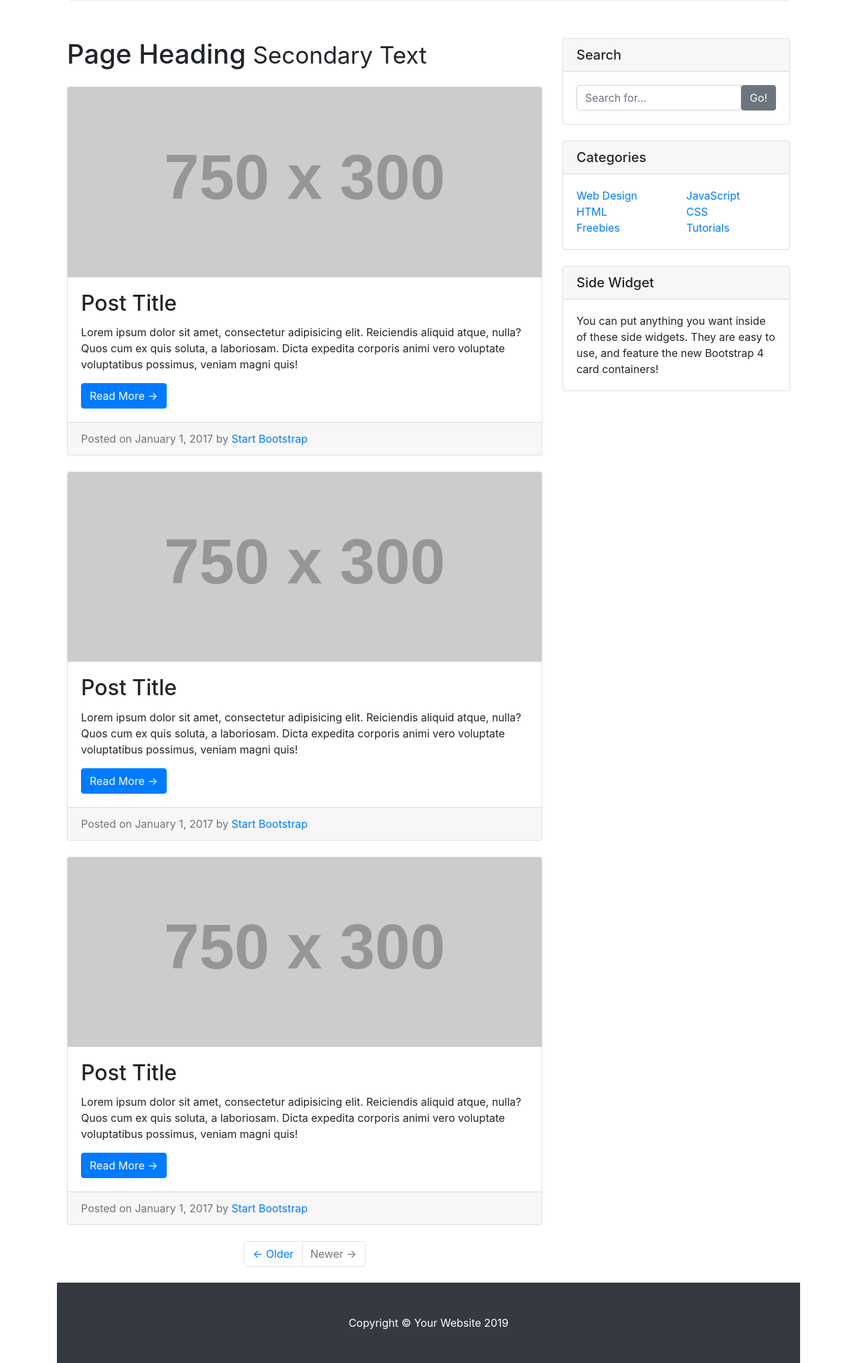
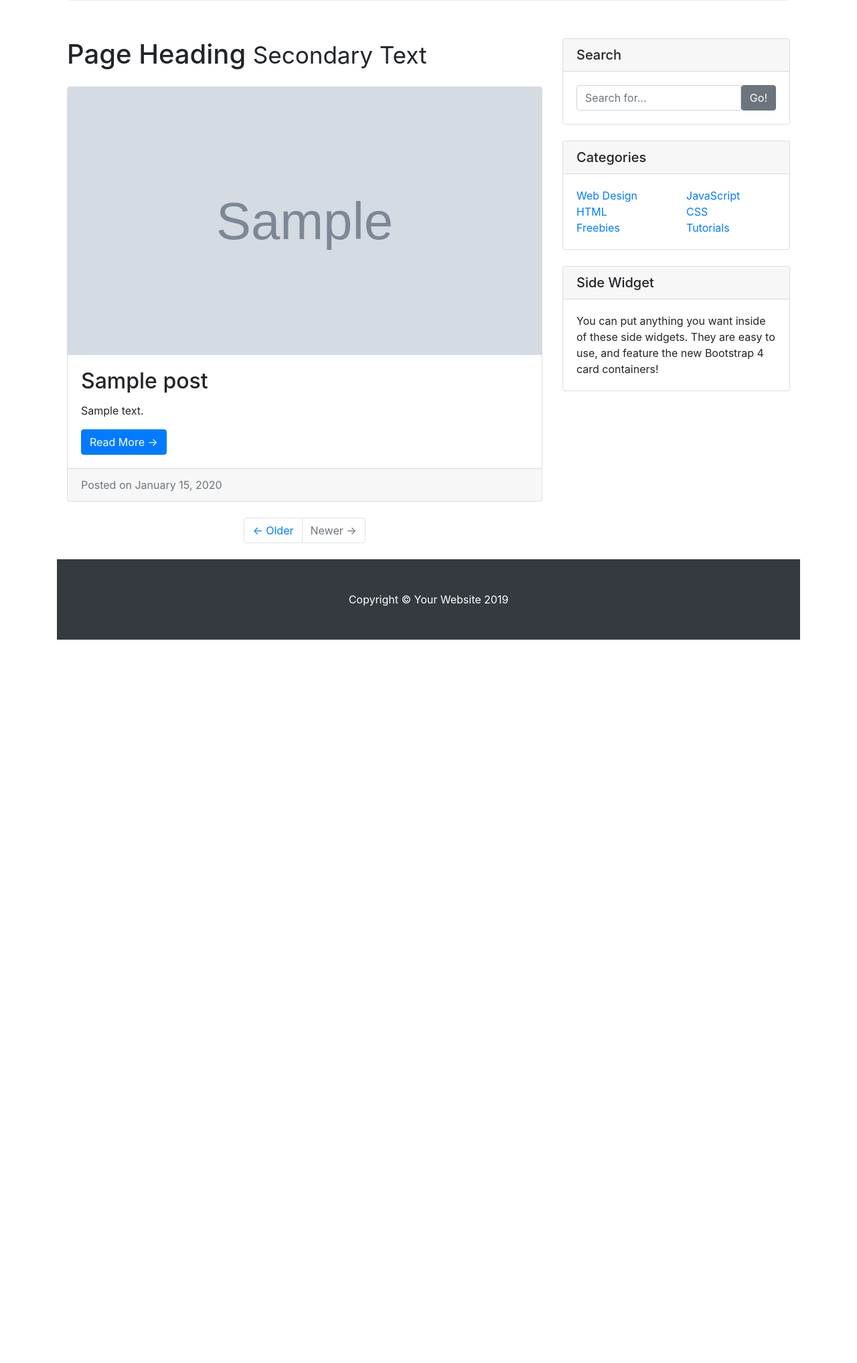
Before and after one commit to leon-bi/neiba, a Django app: template Neighbour/templates/Neighbour/index.html in a window 1280 px wide. Shown: the part 285-2320 px from the top of the page at 67% size. After the commit the page ends 1240 px from the top, so only its background shows below. Run offline with Django 3.2, Linux system fonts and the light colour scheme; the template is opened without the code that fills it: most values are stand-ins (such as "Sample title", 1, 10 or a date in 2020); grey boxes marked "Sample" are stand-in pictures; grey boxes labelled with a size stand in for pictures from a placeholder-image service; some libraries are stand-ins or nearby versions.

Commit message:
added for loops and if tags to display data

```diff
--- a/Neighbour/templates/Neighbour/index.html
+++ b/Neighbour/templates/Neighbour/index.html
@@ -4,9 +4,9 @@
   <div class="jumbotron">
     <h1>Welcome to the Djungle !</h1>
     {% if user.is_authenticated %}
-        <h2>Hello {{ user.username }}</h2>
+    <h2>Hello {{ user.username }}</h2>
     {% else %}
-        <h2>Register or Login if you'd like to</h2>
+    <h2>Register or Login if you'd like to</h2>
     {% endif %}
   </div>
 </div>
@@ -47,47 +47,30 @@
           <small>Secondary Text</small>
         </h1>
 
+
+        {% if posts %}
+        {% for post in posts %}
+
+
+
         <!-- Blog Post -->
         <div class="card mb-4">
-          <img class="card-img-top" src="http://placehold.it/750x300" alt="Card image cap">
+          <img class="card-img-top" src="{{post.image.url}} " alt="Card image cap" style="width: auto; height:400px;">
           <div class="card-body">
-            <h2 class="card-title">Post Title</h2>
-            <p class="card-text">Lorem ipsum dolor sit amet, consectetur adipisicing elit. Reiciendis aliquid atque, nulla? Quos cum ex quis soluta, a laboriosam. Dicta expedita corporis animi vero voluptate voluptatibus possimus, veniam magni quis!</p>
+            <h2 class="card-title">{{post.title}}</h2>
+            <p class="card-text">{{post.content}}</p>
             <a href="#" class="btn btn-primary">Read More &rarr;</a>
           </div>
           <div class="card-footer text-muted">
-            Posted on January 1, 2017 by
-            <a href="#">Start Bootstrap</a>
+            Posted on {{post.date_posted |date:"F d, Y"}}
+            <a href="#"></a>
           </div>
         </div>
 
-        <!-- Blog Post -->
-        <div class="card mb-4">
-          <img class="card-img-top" src="http://placehold.it/750x300" alt="Card image cap">
-          <div class="card-body">
-            <h2 class="card-title">Post Title</h2>
-            <p class="card-text">Lorem ipsum dolor sit amet, consectetur adipisicing elit. Reiciendis aliquid atque, nulla? Quos cum ex quis soluta, a laboriosam. Dicta expedita corporis animi vero voluptate voluptatibus possimus, veniam magni quis!</p>
-            <a href="#" class="btn btn-primary">Read More &rarr;</a>
-          </div>
-          <div class="card-footer text-muted">
-            Posted on January 1, 2017 by
-            <a href="#">Start Bootstrap</a>
-          </div>
-        </div>
-
-        <!-- Blog Post -->
-        <div class="card mb-4">
-          <img class="card-img-top" src="http://placehold.it/750x300" alt="Card image cap">
-          <div class="card-body">
-            <h2 class="card-title">Post Title</h2>
-            <p class="card-text">Lorem ipsum dolor sit amet, consectetur adipisicing elit. Reiciendis aliquid atque, nulla? Quos cum ex quis soluta, a laboriosam. Dicta expedita corporis animi vero voluptate voluptatibus possimus, veniam magni quis!</p>
-            <a href="#" class="btn btn-primary">Read More &rarr;</a>
-          </div>
-          <div class="card-footer text-muted">
-            Posted on January 1, 2017 by
-            <a href="#">Start Bootstrap</a>
-          </div>
-        </div>
+        {% endfor %}
+        {% else %}
+        <h1>No posts available </h1>
+        {% endif %}
 
         <!-- Pagination -->
         <ul class="pagination justify-content-center mb-4">
@@ -156,7 +139,8 @@
         <div class="card my-4">
           <h5 class="card-header">Side Widget</h5>
           <div class="card-body">
-            You can put anything you want inside of these side widgets. They are easy to use, and feature the new Bootstrap 4 card containers!
+            You can put anything you want inside of these side widgets. They are easy to use, and feature the new
+            Bootstrap 4 card containers!
           </div>
         </div>
 
```
